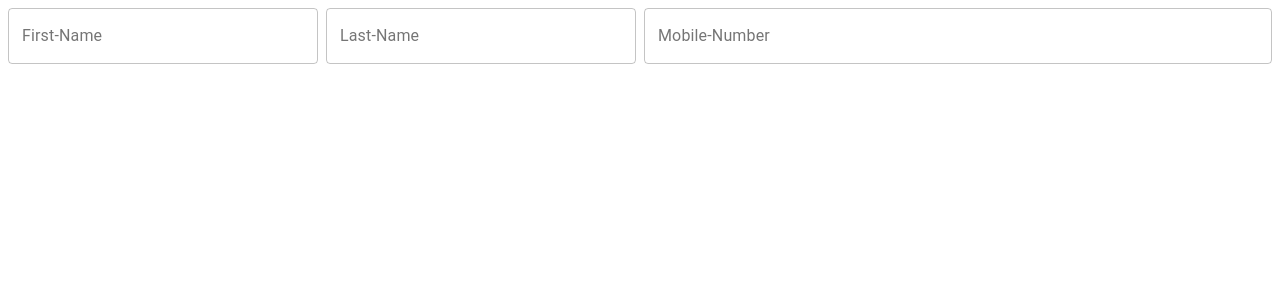
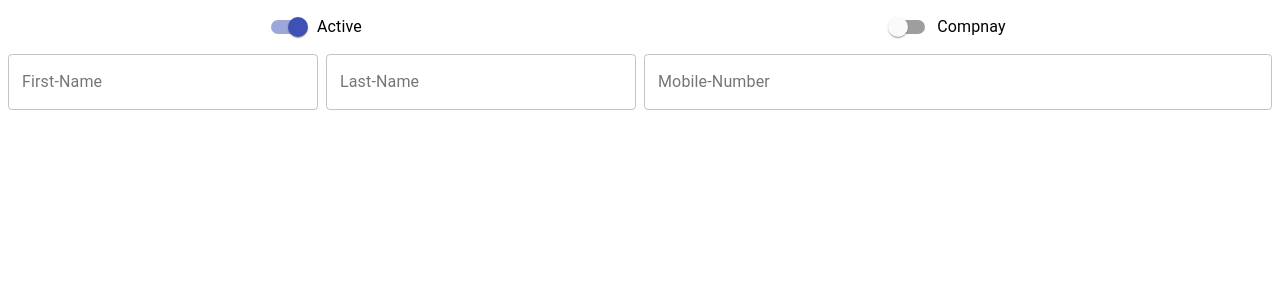
Before and after one commit to MinhajSadik/React-Session-One, a React (Create React App) app: page / in a window 1280 px wide. Shown: the top 300 px of the page. Built offline with nearby package versions, Linux system fonts and the light colour scheme.

Commit message:
[add] about pstyle and some code practice

```diff
--- a/src/Module/Contacts/Contacts.jsx
+++ b/src/Module/Contacts/Contacts.jsx
@@ -1,5 +1,4 @@
-/* eslint-disable no-unused-vars */
-import { Grid, makeStyles, TextField } from '@material-ui/core';
+import { FormControlLabel, Grid, makeStyles, Switch, TextField } from '@material-ui/core';
 // import { makeStyles } from '@material-ui/styles';
 import React, { useEffect, useState } from 'react';
 
@@ -14,10 +13,15 @@
     button:{
         marginRight: theme.spacing(2),
         marginBottom: theme.spacing(2)
+    },
+    gridmargin:{
+        marginBottom: theme.spacing(1),
     }
 }))
 
 const initialContact = {
+    status: true,
+    isCompany: false,
     firstName: '',
     lastName: '',
     mobileNumber: '',
@@ -31,8 +35,40 @@
         console.log(currentContact);
 
     }, [currentContact])
+
     return (<>
-        <Grid container spacing={1}>
+        <Grid container justify="center" alignItems="center" className={classes.gridmargin}>
+            <Grid item xs={6}>
+            <FormControlLabel
+            control={
+                <Switch
+                    checked={currentContact.status}
+                    onChange={(e) => setCurrentContact({...currentContact, status:e.target.checked})}
+                    name="checkedB"
+                    color="primary"
+                    />
+                    }
+                    label="Active"
+                />
+            </Grid>
+
+            <Grid item xs={6}>
+            <FormControlLabel
+            control={
+                <Switch
+                    checked={currentContact.isCompany}
+                    onChange={(e) => setCurrentContact({...currentContact, isCompany:e.target.checked})}
+                    name="checkedB"
+                    color="primary"
+                    />
+                    }
+                    label="Compnay"
+                />
+            </Grid>
+
+        </Grid>
+
+        <Grid container spacing={1} className={classes.gridmargin}>
             <Grid item xs={3}>
                 <TextField id="outlined-besic" label='First-Name' variant='outlined' fullWidth
                 value={currentContact.firstName} onChange={(e) => setCurrentContact({...currentContact, firstName:e.target.value})} />
```
